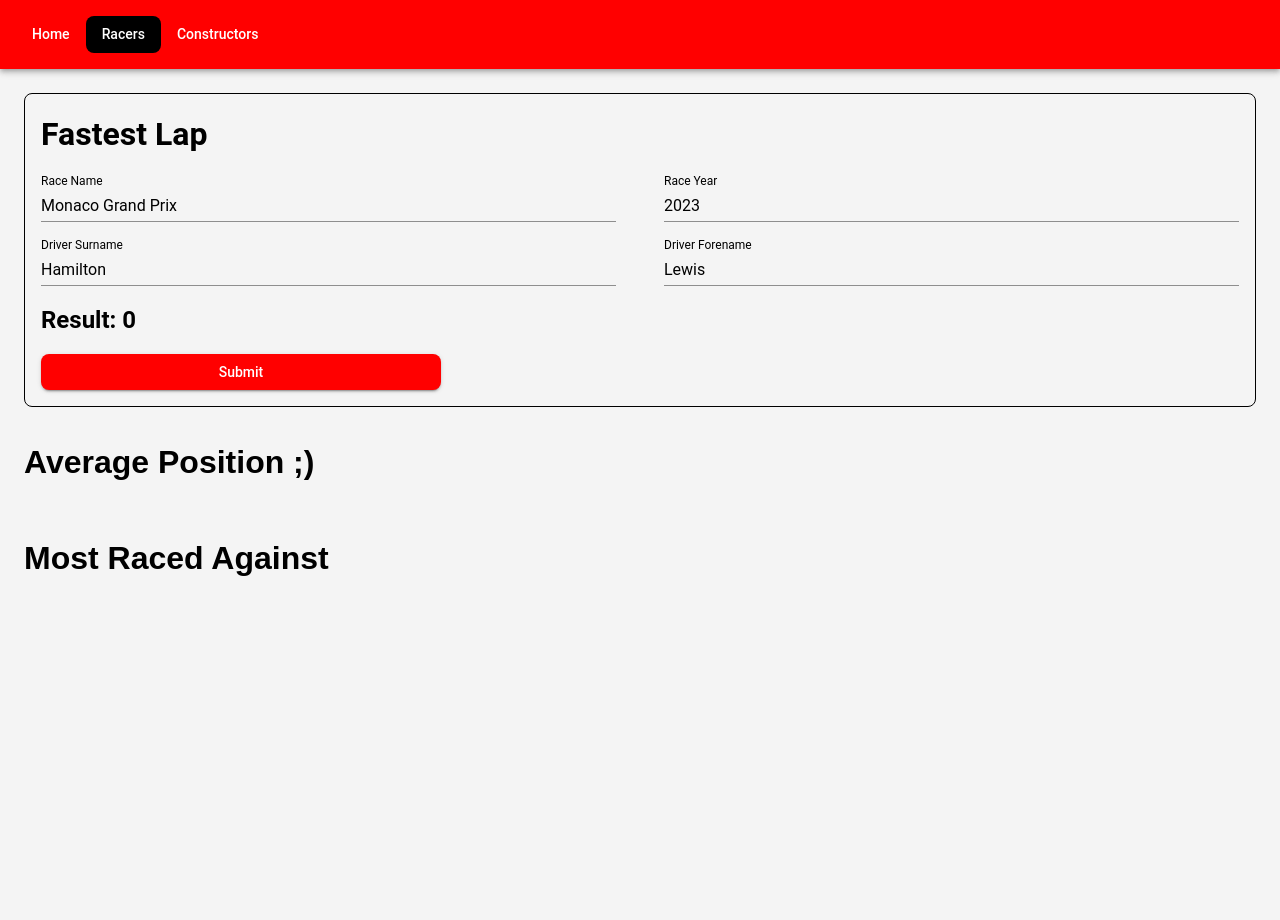
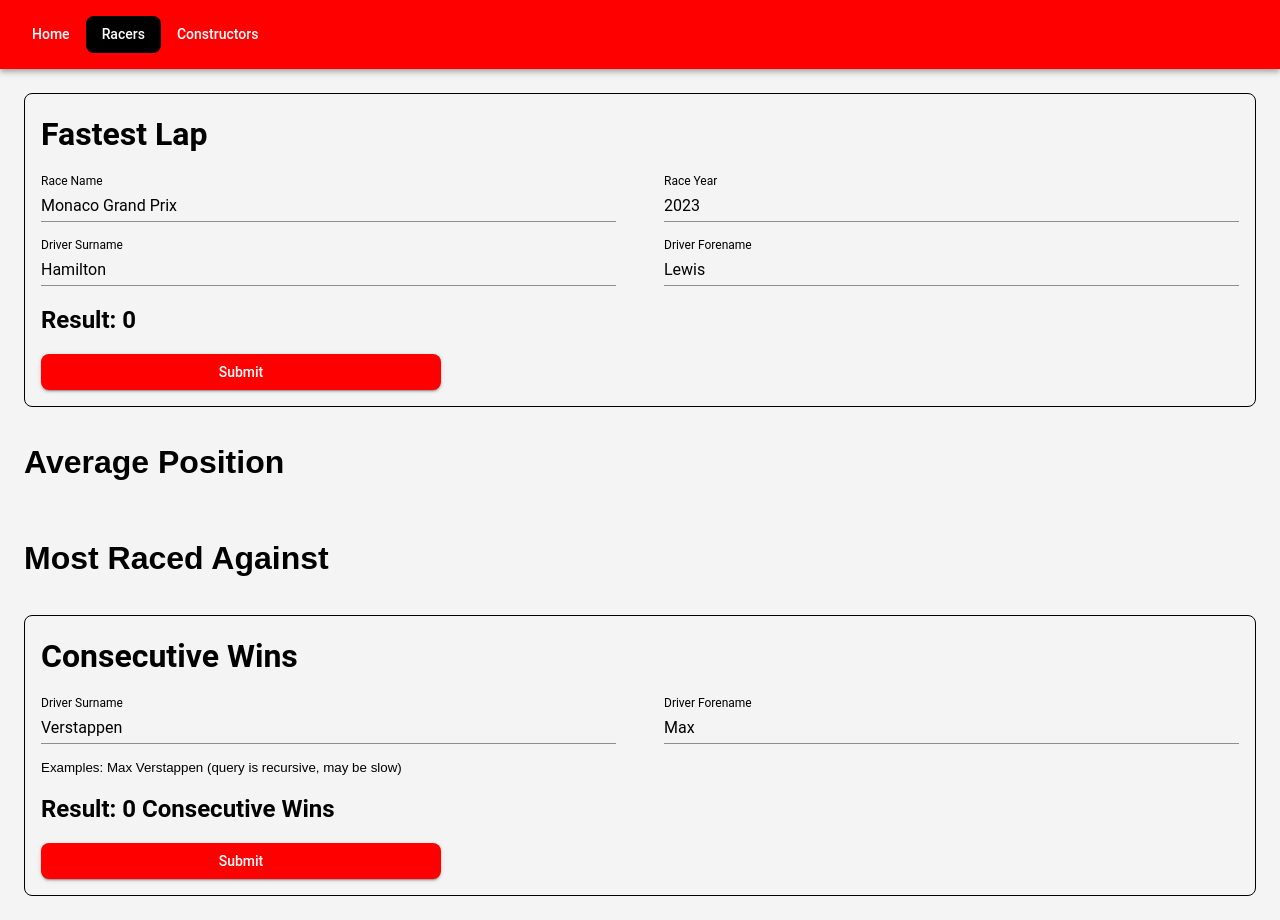
Before and after one commit to Ari1029/CS348Project, a React (Create React App) app in the folder client/: page /racers in a window 1280 px wide. Before the commit the page ends 800 px from the top, so only its background shows below. Built offline with nearby package versions, Linux system fonts and the light colour scheme.

Commit message:
feat: consecutive wins

```diff
--- /dev/null
+++ b/client/src/pages/Racers/ConsecutiveWins.tsx
@@ -0,0 +1,57 @@
+import { Box, Button, TextField, Typography } from "@mui/material";
+import { useState } from "react"
+import { getConsecutiveWins } from "api/F1Api";
+
+// type propTypes = {
+//     fastestLap: number,
+//     setFastestLap: (pussy : number) => void
+// }
+export const ConsecutiveWins = ({consecutiveWins, setConsecutiveWins}) => {
+    const [driverSurname, setDriverSurname] = useState<string>("Verstappen");
+    const [driverForename, setDriverForename] = useState<string>("Max");
+
+    const submitQuery = async () => {
+        const payload = {
+            "driver_surname": driverSurname,
+            "driver_forename": driverForename
+        }
+        const response = await getConsecutiveWins(payload);
+        setConsecutiveWins(response["message"]);
+        console.log(response)
+    }
+    console.log(consecutiveWins)
+
+    return (
+        <Box sx={{ display: "flex", flexDirection: "column", gap: 2 }}>
+            <Box sx={{ display: "flex", flexDirection: "row", justifyContent: "space-between" }}>
+                <TextField
+                    value={driverSurname}
+                    onChange={(event) => setDriverSurname(event.target.value)}
+                    label="Driver Surname"
+                    variant="standard"
+                    sx={{ width: "48%" }}
+                />
+                <TextField
+                    value={driverForename}
+                    onChange={(event) => setDriverForename(event.target.value)}
+                    label="Driver Forename"
+                    variant="standard"
+                    sx={{ width: "48%" }}
+                />
+            </Box>
+            <small>Examples: Max Verstappen (query is recursive, may be slow)</small>
+            <Typography sx={{ fontSize: "24px", fontWeight: 600 }}>
+                {`Result: ${consecutiveWins[0][1]} Consecutive Wins`}
+            </Typography>
+            <Button
+                sx={{ maxWidth: "400px" }}
+                variant="contained"
+                onClick={submitQuery}
+            >
+                Submit
+            </Button>
+        </Box>
+    )
+}
+
+export default ConsecutiveWins;
--- a/client/src/pages/Racers/Racers.tsx
+++ b/client/src/pages/Racers/Racers.tsx
@@ -2,9 +2,11 @@ import { useEffect, useState } from 'react';
 import { Box, Typography } from '@mui/material';
 import FastestLap from './FastestLap';
 import f1Theme from 'styles/theme';
+import ConsecutiveWins from './ConsecutiveWins';
 
 export const Racers = () => {
   const [fastestLap, setFastestLap] = useState<number>(0);
+  const [consecutiveWins, setConsecutiveWins] = useState([[0, 0]]);
 
   return (
     <Box sx={{p: 3}}>
@@ -14,10 +16,14 @@ export const Racers = () => {
           <FastestLap fastestLap={fastestLap} setFastestLap={setFastestLap} />
         </Box>
         <Box>
-            <h1>Average Position ;)</h1>
+            <h1>Average Position</h1>
         </Box>
         <Box>
             <h1>Most Raced Against</h1>
+        </Box>
+        <Box sx={{ border: 1, borderRadius: 2, p: 2 }}>
+          <Typography sx={{ fontSize: "32px", fontWeight: 600, mb: 2 }}>Consecutive Wins</Typography>
+          <ConsecutiveWins consecutiveWins={consecutiveWins} setConsecutiveWins={setConsecutiveWins} />
         </Box>
       </Box>
     </Box>
```
